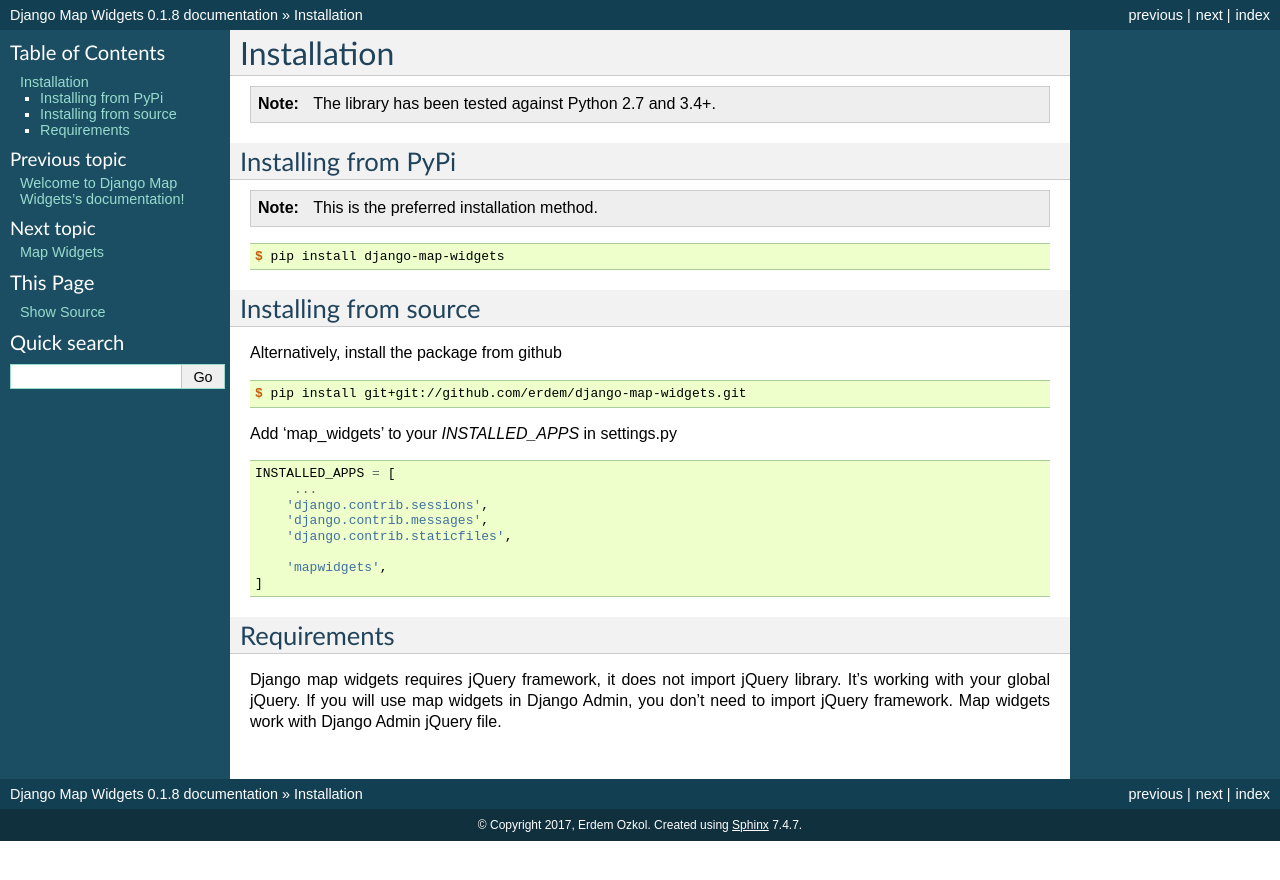
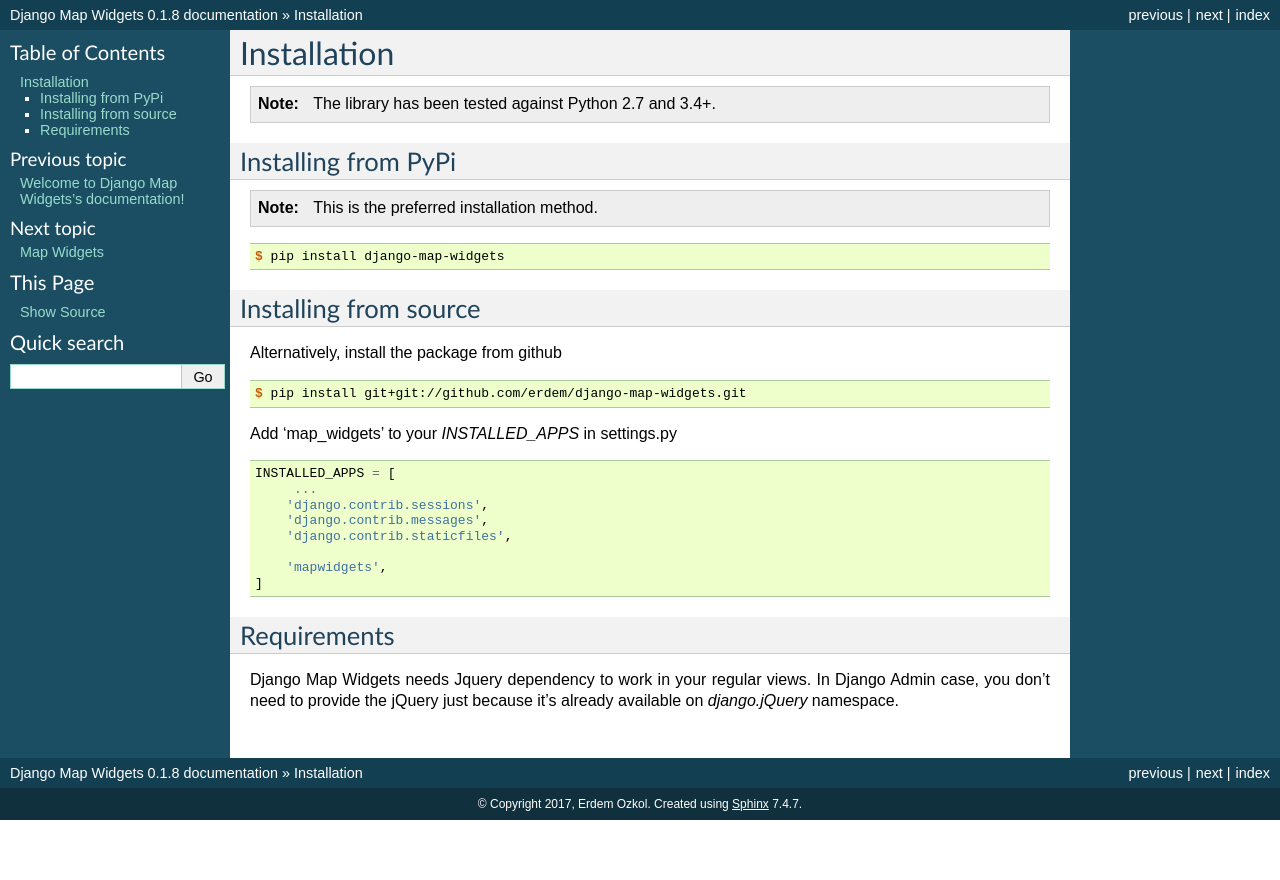
Before and after one commit to erdem/django-map-widgets, a Sphinx documentation site: the page built from docs/installation/index.rst, in a window 1280 px wide. Shown: the top 880 px of the page. Built offline with Sphinx 7.4.7, drawn with Linux system fonts in a browser that asks for light colours.

Commit message:
installation documentation updates

```diff
--- a/docs/installation/index.rst
+++ b/docs/installation/index.rst
@@ -38,4 +38,4 @@
 Requirements
 ^^^^^^^^^^^^
 
-Django map widgets requires jQuery framework, it does not import jQuery library. It's working with your global jQuery. If you will use map widgets in Django Admin, you don't need to import jQuery framework. Map widgets work with Django Admin jQuery file.
+Django Map Widgets needs Jquery dependency to work in your regular views. In Django Admin case, you don't need to provide the jQuery just because it's already available on `django.jQuery` namespace.
```
